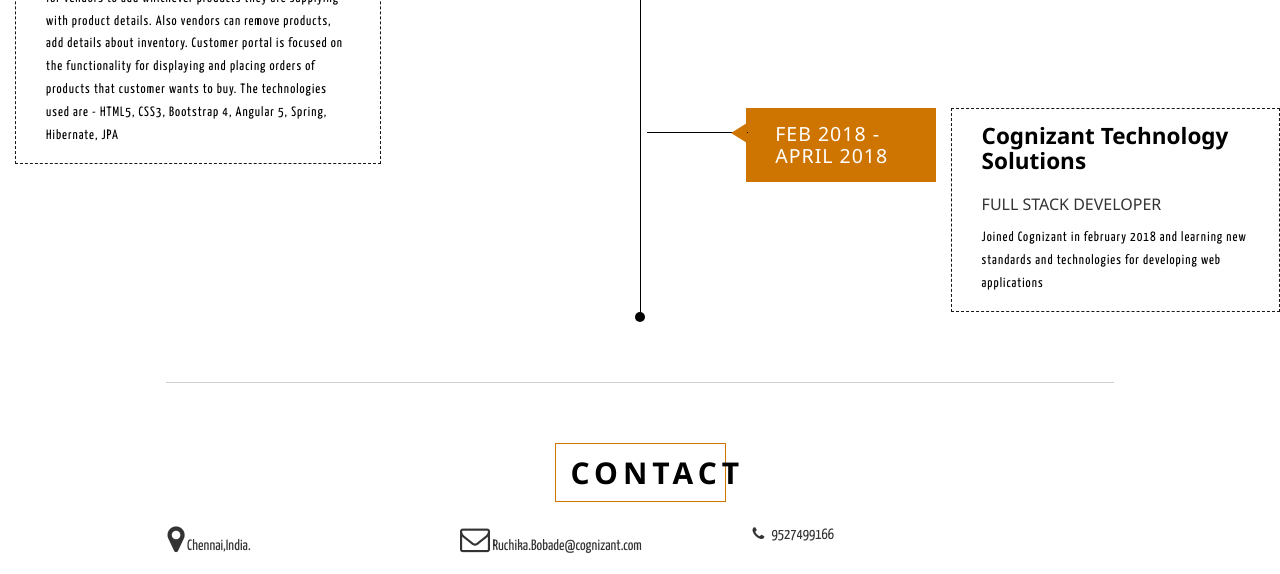
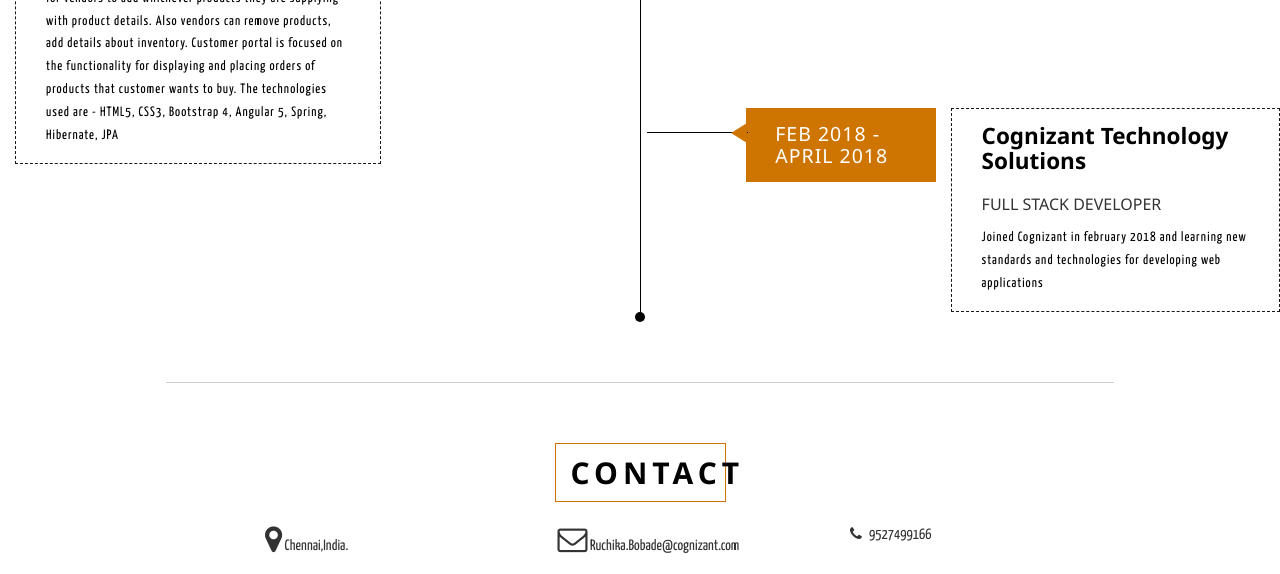
Before and after one commit to aneeshkapur1/aneeshkapur.github.io, a plain HTML site: page index.html in a window 1280 px wide. Shown: the part 3277-3851 px from the top of the page. Drawn offline with nearby package versions, Linux system fonts and the light colour scheme.

Commit message:
Update index.html

```diff
--- a/index.html
+++ b/index.html
@@ -319,7 +319,7 @@ Smartphone Compatible web template, free webdesigns for Nokia, Samsung, LG, Sony
 				<h3 class="w3l-heading">contact</h3></br>
 				<div class="row">
 
-				<div class="col-sm-1"></div>
+				<div class="col-sm-2"></div>
 				<div class="col-sm-3"> <i class="fa fa-map-marker fa-2x"></i>&nbsp;Chennai,India.</div>
                 <div class="col-sm-3"> <i class="fa fa-envelope-o fa-2x"></i>&nbsp;<a href="mailto:Ruchika.Bobade@cognizant.com">Ruchika.Bobade@cognizant.com</div>
 
```
